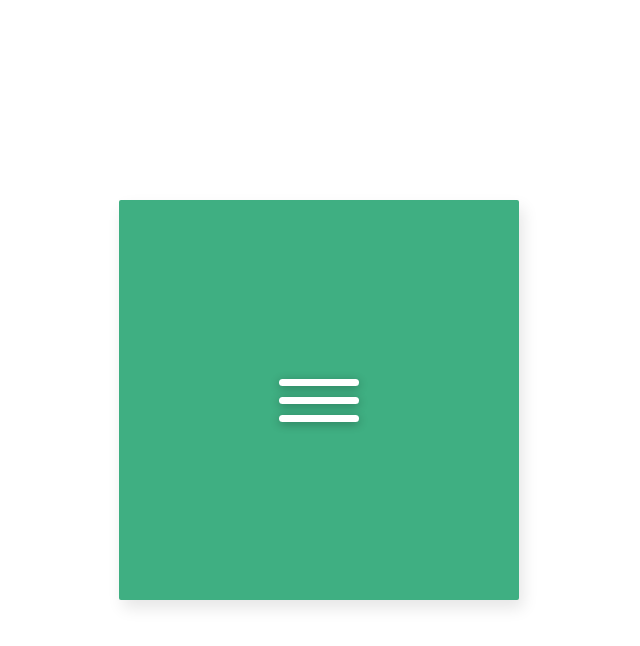
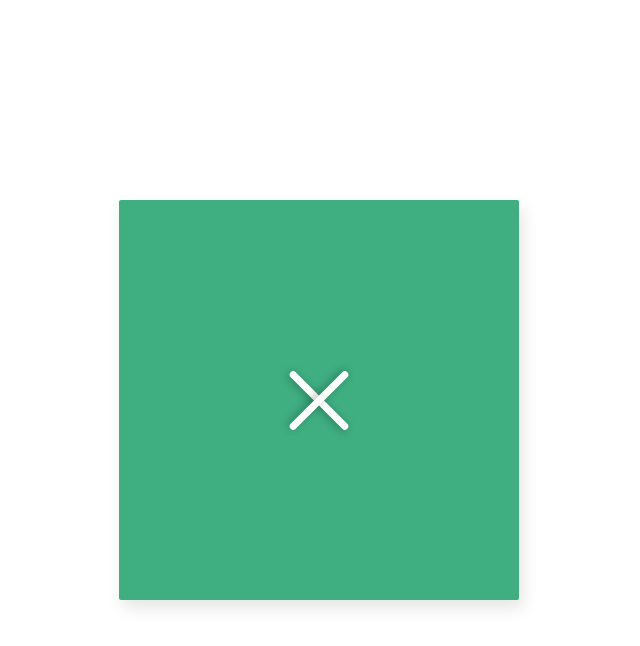
Before and after one commit to Camille846/100DaysCSS, a plain HTML site: page day 02/index.html in a window 1280 px wide. Both pictures are taken after a click on the element 640 px from the left and 400 px from the top of the page. Shown: the whole page, without its empty margins (321-961 px from the left). Drawn offline with nearby package versions, Linux system fonts and the light colour scheme.

Commit message:
Feat: close menu icon animation

```diff
--- a/day 02/style.css
+++ b/day 02/style.css
@@ -62,3 +62,18 @@
 .menu-burger:after{
 	transform: translateY(18px);
 }
+
+.menu.open .menu-burger{
+	transition: transform 0.4s ease-in-out, opacity 0.1s ease-in-out 0.2s;
+	background:transparent;
+	box-shadow:none;
+}
+
+.menu.open .menu-burger:before{
+	transition: transform .4s ease-in-out .1s;
+	transform:rotate(45deg);
+}
+.menu.open .menu-burger:after{
+	transition: transform .4s ease-in-out .1s;
+	transform: rotate(135deg);
+}
```
